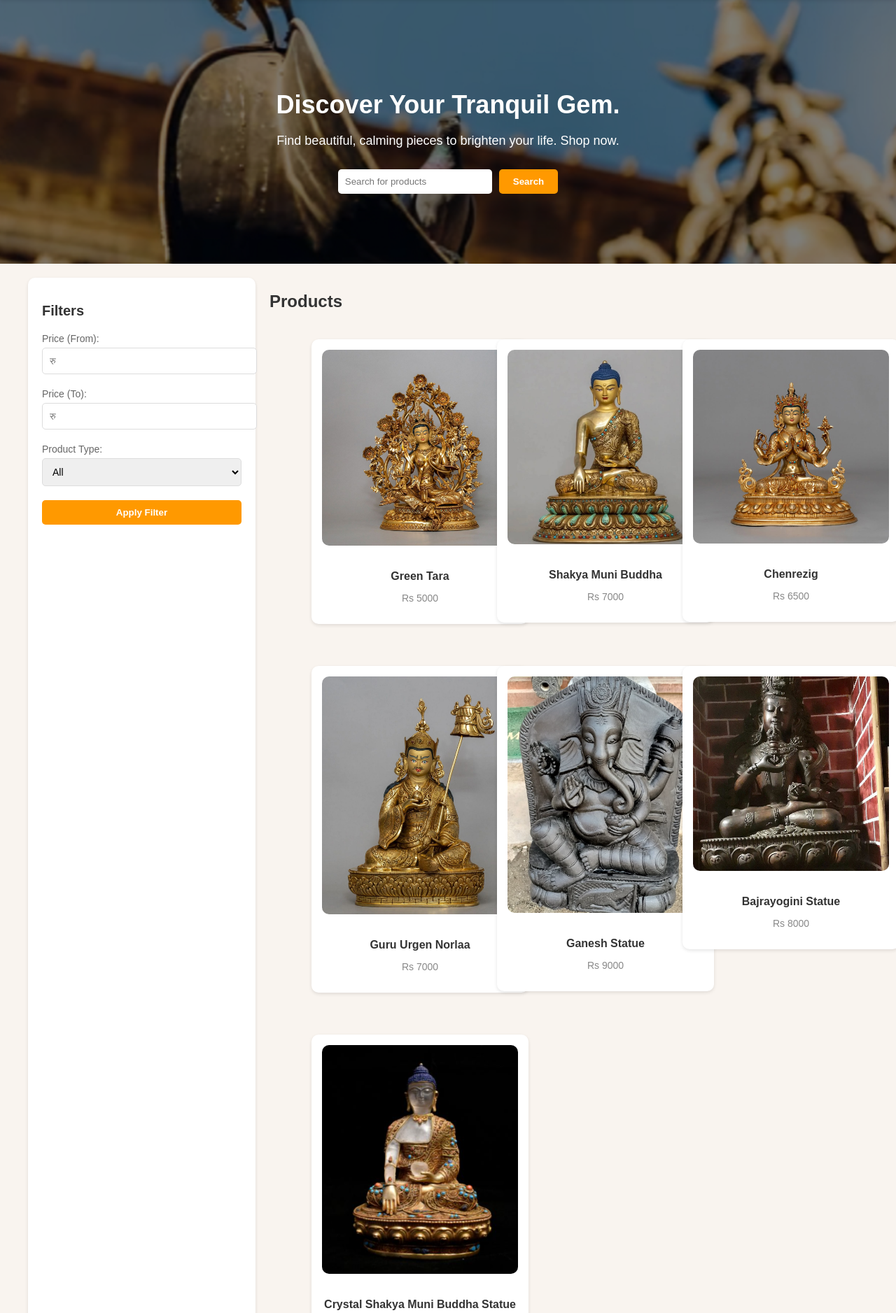
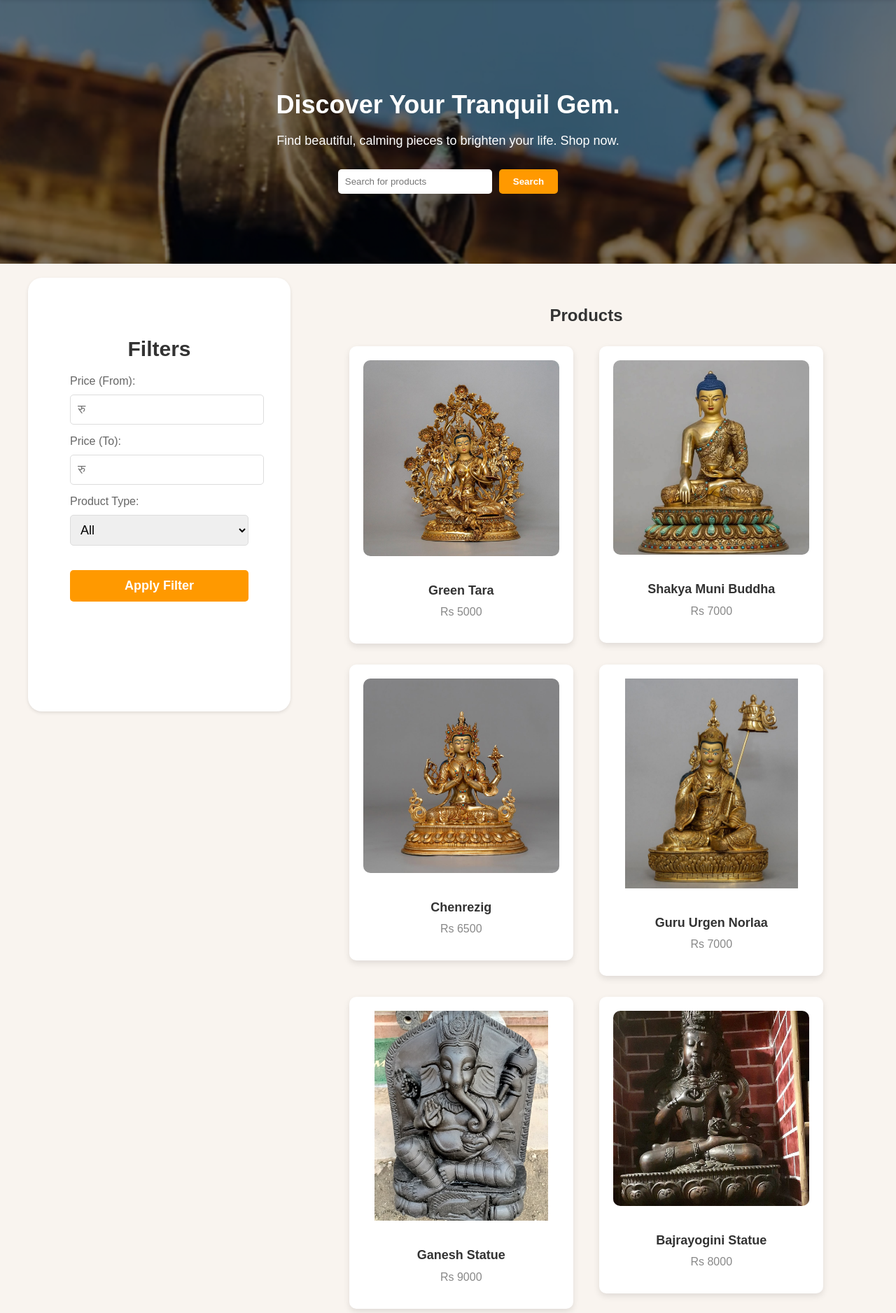
Before and after one commit to sushant-shakya/handicraft_ecom, a PHP site: page /shop.html in a window 1280 px wide. Shown: the part 61-1938 px from the top of the page at 70% size. Run offline with PHP 8.4, Linux system fonts and the light colour scheme.

Commit message:
Every thing is updated hai kta ho do pull before doing anything

```diff
--- a/product2.html
+++ b/product2.html
@@ -38,7 +38,7 @@
                 <h1>Green Tara</h1>
                 <p class="subtitle">Green Tara</p>
                 <p class="price">रु 5000</p>
-                <button class="order-button">Order</button>
+                <a href="form.html"><button class="order-button">Order</button></a>
                 <div class="details">
                     <h3>Dimension:</h3>
                     <p>Total Height: 70 cm (27.6 inches)<br>
--- a/product3.html
+++ b/product3.html
@@ -38,7 +38,7 @@
                 <h1>Chenrezig</h1>
                 <p class="subtitle">Chenrezig</p>
                 <p class="price">रु 6500</p>
-                <button class="order-button">Order</button>
+                <a href="form.html"><button class="order-button">Order</button></a>
                 <div class="details">
                     <h3>Dimension:</h3>
                     <p>Total Height: 70 cm (27.6 inches)<br>
--- a/product4.html
+++ b/product4.html
@@ -38,7 +38,7 @@
                 <h1>Guru Urgen Norlaa</h1>
                 <p class="subtitle">Guru Urgen Norlaa</p>
                 <p class="price">रु 7000</p>
-                <button class="order-button">Order</button>
+                <a href="form.html"><button class="order-button">Order</button></a>
                 <div class="details">
                     <h3>Dimension:</h3>
                     <p>Total Height: 70 cm (27.6 inches)<br>
--- a/product5.html
+++ b/product5.html
@@ -38,7 +38,7 @@
                 <h1>Crystal Shakya Muni Buddha Statue</h1>
                 <p class="subtitle">Buddha Statue</p>
                 <p class="price">रु 10000</p>
-                <button class="order-button">Order</button>
+                <a href="form.html"><button class="order-button">Order</button></a>
                 <div class="details">
                     <h3>Dimension:</h3>
                     <p>Total Height: 60 cm (27.6 inches)<br>
--- a/product6.html
+++ b/product6.html
@@ -38,7 +38,7 @@
                 <h1>Ganesh Stone Statue</h1>
                 <p class="subtitle">Ganesh Statue</p>
                 <p class="price">रु 9000</p>
-                <button class="order-button">Order</button>
+                <a href="form.html"><button class="order-button">Order</button></a>
                 <div class="details">
                     <h3>Dimension:</h3>
                     <p>Total Height: 90 cm (35.4inches)<br>
--- a/product8.html
+++ b/product8.html
@@ -38,7 +38,7 @@
                 <h1>Bajrayogini Statue</h1>
                 <p class="subtitle">Bajrayogini Dakini Statue</p>
                 <p class="price">रु 8000</p>
-                <button class="order-button">Order</button>
+                <a href="form.html"><button class="order-button">Order</button></a>
                 <div class="details">
                     <h3>Dimension:</h3>
                     <p>Total Height: 90 cm (35.4inches)<br>
--- a/shop.html
+++ b/shop.html
@@ -1,4 +1,3 @@
-
 <!DOCTYPE html>
 <html lang="en">
 <head>
@@ -44,8 +43,6 @@
             <input type="text" id="search-input" placeholder="Search for products">
             <button id="search-button" type="button">Search</button>
         </div>
-
-
     </div>
     </div>
 </section>
@@ -153,17 +150,28 @@
         </div>
     </footer>
 
-        <!-- Simplified JavaScript for Language Switching -->
         <script>
             // Language Switching
-            const languageSelect = document.getElementById("language-select");
-            languageSelect.addEventListener("change", () => {
-                const selectedLang = languageSelect.value;
-                document.querySelectorAll("[data-lang-en]").forEach(element => {
-                    element.textContent = element.getAttribute(`data-lang-${selectedLang}`);
-                });
-            });
+            document.getElementById("language-select").addEventListener("change", (e) => {
+    const lang = e.target.value;
+    document.querySelectorAll("[data-lang-en]").forEach(el => {
+        el.textContent = el.getAttribute(`data-lang-${lang}`);
+    });
+});
 
+//filter
+            function filterProducts() {
+    const priceMin = parseFloat(document.getElementById("price-min").value) || 0;
+    const priceMax = parseFloat(document.getElementById("price-max").value) || Infinity;
+    const productType = document.getElementById("product-type").value;
+    document.querySelectorAll(".product").forEach(product => {
+        const price = parseFloat(product.getAttribute("data-price"));
+        const type = product.getAttribute("data-type");
+        product.style.display = (price >= priceMin && price <= priceMax && (productType === "all" || type === productType)) ? "block" : "none";
+    });
+}
+
+//search
             document.getElementById("search-button").addEventListener("click", function () {
     const query = document.getElementById("search-input").value.trim().toLowerCase();
     const resultsContainer = document.getElementById("search-results");
--- a/style2.css
+++ b/style2.css
@@ -176,25 +176,28 @@ header {
 
 .filters {
     background-color: white;
-    padding: 20px;
-    border-radius: 10px;
+    padding: 60px;
+    border-radius: 20px;
     box-shadow: 0 2px 5px rgba(0, 0, 0, 0.1);
     flex: 0.25;
+    max-height: 500px; /* Limits the height of the filter section */
+    overflow-y: auto; /* Adds a vertical scrollbar if content exceeds max-height */
 }
 
 .filters h2 {
-    font-size: 20px;
+    font-size: 30px;
     margin-bottom: 20px;
+    text-align: center;
 }
 
 .filter-group {
-    margin-bottom: 20px;
+    margin-bottom: 15px; /* Reduced space between filters */
 }
 
 .filter-group label {
     display: block;
-    margin-bottom: 5px;
-    font-size: 14px;
+    margin-bottom: 10px;
+
     color: #666;
 }
 
@@ -204,66 +207,88 @@ header {
     padding: 10px;
     border-radius: 5px;
     border: 1px solid #ddd;
-    font-size: 14px;
+    font-size: 18px;
 }
 
 .filter-button {
     background-color: #ff9900;
     color: white;
-    padding: 10px 20px;
+    padding: 12px 20px;
     border: none;
     border-radius: 5px;
     cursor: pointer;
     font-weight: bold;
     width: 100%;
+    margin-top: 20px; /* Adds space between the filters and the button */
+    font-size: 18px;
 }
+
+.filter-button:hover {
+    background-color: #e68900; /* Hover effect for better interactivity */
+}
+
 
 .products {
     flex: 0.75;
+    padding: 20px;
 }
 
 .products h2 {
     font-size: 24px;
-    margin-bottom: 20px;
+    margin-bottom: 30px;
+    text-align: center;
+    color: #333;
 }
 
 .product-grid {
     display: grid;
-    grid-template-columns: repeat(auto-fit, minmax(200px, 1fr));
-    gap: 20px;
+    grid-template-columns: repeat(auto-fill, minmax(280px, 1fr)); /* Ensures a flexible layout */
+    gap: 30px; /* Increased gap between items for better spacing */
+    justify-content: center; /* Centers the grid content */
 }
 
 .product {
-    background-color: white;
-    padding: 15px;
+    background-color: #fff;
+    padding: 20px;
     border-radius: 10px;
-    box-shadow: 0 2px 5px rgba(0, 0, 0, 0.1);
+    box-shadow: 0 4px 10px rgba(0, 0, 0, 0.1);
     text-align: center;
-    transition: transform 0.3s ease;
+    transition: transform 0.3s ease, box-shadow 0.3s ease;
+    display: flex;
+    flex-direction: column;
+    justify-content: space-between;
+    max-width: 300px; /* Limiting the maximum width for uniformity */
+    margin: auto; /* Centers product card */
 }
 
 .product img {
     width: 100%;
     height: auto;
-    margin-bottom: 15px;
+    margin-bottom: 20px;
     border-radius: 10px;
+    max-height: 300px; /* Controls the height of images */
+    object-fit: contain; /* Ensures the image maintains its aspect ratio */
 }
 
 .product h3 {
-    font-size: 16px;
+    font-size: 18px;
     margin-bottom: 10px;
+    color: #333;
+    line-height: 1.3;
 }
 
 .product p {
-    font-size: 14px;
+    font-size: 16px;
     color: #888;
+    margin-top: auto; /* Ensures the price stays at the bottom of the card */
 }
 
 .product:hover {
     transform: translateY(-5px);
-    box-shadow: 0 5px 10px rgba(0, 0, 0, 0.2);
+    box-shadow: 0 5px 15px rgba(0, 0, 0, 0.2);
 }
+
 .product-link {
-    text-decoration: none; /* This removes the underline */
-    color: inherit; /* Keeps the text color consistent with the rest of the page */
+    text-decoration: none;
+    color: inherit;
 }
```
Also changed, not shown: contact.html (+6 -7 lines), landingpg.html (+14 -8 lines), product1.html (+7 -8 lines), cont.css (line endings or trailing spaces).
